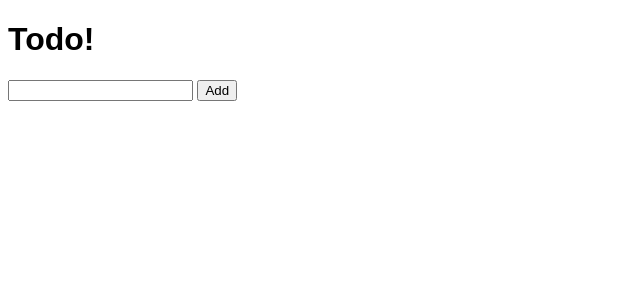
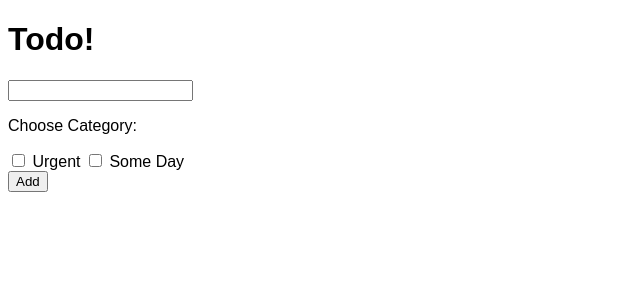
Before and after one commit to DanielHansen-IMD/giterdone-pwa, a SvelteKit app: page / in a window 1280 px wide. Shown: the top 300 px of the page, without its empty margins (0-640 px from the left). Built offline with nearby package versions, Linux system fonts and the light colour scheme.

Commit message:
added urgent and someday categories

```diff
--- a/src/routes/+page.svelte
+++ b/src/routes/+page.svelte
@@ -1,15 +1,19 @@
 <script>
      import '../style.css';
      let todoItem = '';
+     let urgent, someday;
      let todoList = [];
-
+     $: isDone = todoList.filter(item => item.done);
+     $: somedayList = todoList.filter(item => item.someday)
      function addToArray() {
           if (todoItem == '') {
                return;
           }
           todoList = [...todoList, {
                text: todoItem,
-               done: false
+               done: false,
+               urgent: urgent,
+               someday: someday
           }];
           console.log(todoList);
           todoItem = '';
@@ -18,24 +22,46 @@
           todoList.splice(index, 1);
           todoList = todoList;
      }
+     function clearDone() {
+          todoList = todoList.filter(item => !item.done)
+     }
 </script>
 
 <h1>Todo!</h1>
 
 <form on:submit|preventDefault={addToArray}>
      <input type="text" bind:value={todoItem}>
-     <button type="submit">Add</button>
+     <p>Choose Category:</p>
+     <input type="checkbox" name="urgent" id="urgent" bind:checked={urgent}>
+     <label for="urgent">Urgent</label>
+     <input type="checkbox" name="someday" id="someday" bind:checked={someday}>
+     <label for="someday">Some Day</label>
+     <div>
+          <button type="submit">Add</button>
+     </div>
 </form>
 
 <ul>
      {#each todoList as item, index}
           <li>
                <input type="checkbox" bind:checked={item.done}>
+
                <span class:done={item.done} >{item.text}</span>
                <span on:click={() => removeThis(index)} class="remove" role="button" tabindex="0">&times;</span>
           </li>
      {/each}
 </ul>
+{#if somedayList.length > 0}
+     <h2>Someday</h2>
+     <ul>
+          {#each somedayList as item, index}
+               <li>{item.text}</li>
+          {/each}
+     </ul>
+{/if}
+{#if isDone.length > 0}
+<button on:click={clearDone}>Remove Done</button>
+{/if}
 
 <style>
      ul {
```
